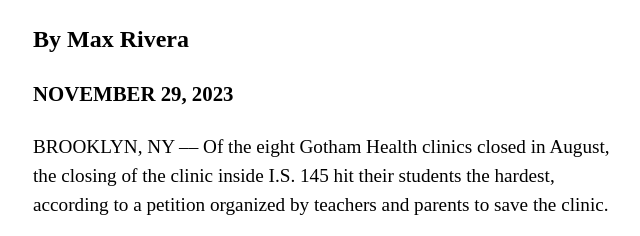
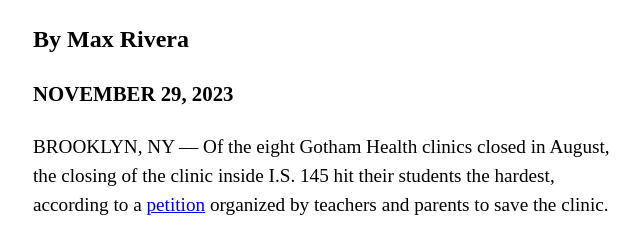
Before and after one commit to maxrivera225/jackson, a plain HTML site: page index.html in a window 1280 px wide. Shown: the part 900-1136 px from the top of the page, 317-957 px from the left. Drawn offline with nearby package versions, Linux system fonts and the light colour scheme.

Commit message:
Add files via upload
new index

```diff
--- a/index.html
+++ b/index.html
@@ -28,7 +28,7 @@
 				<h3 class ="byline">By Max Rivera</h3>
             <h4>November 29, 2023</h4>
 			<p class="intro"> <p><span>BROOKLYN, NY ––</span>
-                Of the eight Gotham Health clinics closed in August, the closing of the clinic inside I.S. 145 hit their students the hardest, according to a petition organized by teachers and parents to save the clinic.</p>
+                Of the eight Gotham Health clinics closed in August, the closing of the clinic inside I.S. 145 hit their students the hardest, according to a <a href="https://www.change.org/p/return-i-s-145-s-health-clinic">petition</a> organized by teachers and parents to save the clinic.</p>
 
                 <p>School administrators who rely solely on published ratios to determine adequate staffing levels of school nurses overlook the most important part of the National Association of School Nurses’ guidance, Kate King, the association’s president said.</p>
 
```
